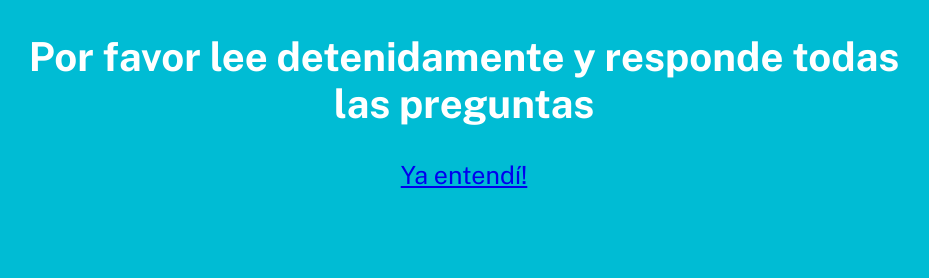
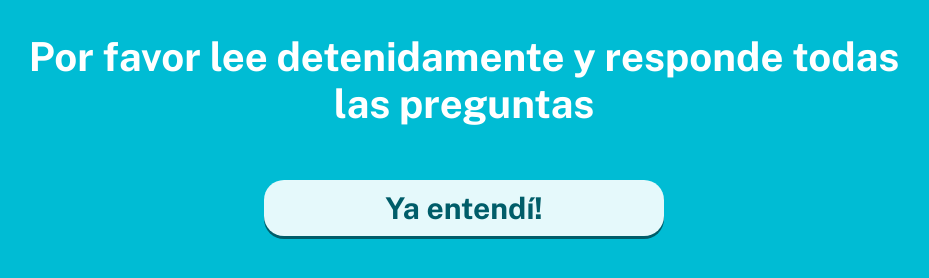
Before and after one commit to RaquelCataldo/escritura-creativa1, a plain HTML site: page instrucciones.html in a window 1280 px wide. Shown: the whole page, without its empty margins (176-1105 px from the left). Drawn offline with nearby package versions, Linux system fonts and the light colour scheme.

Commit message:
Error
minimo error de comillas

```diff
--- a/instrucciones.html
+++ b/instrucciones.html
@@ -15,7 +15,7 @@
         <h2>Por favor lee detenidamente y responde todas las preguntas</h2>
     </div>
     <div class="Boton">
-        <a href="como-te-llamas.html class="button">Ya entendí!</a>
+        <a href="como-te-llamas.html" class="button">Ya entendí!</a>
     </div>
     <div class="Imagen">
 
```
